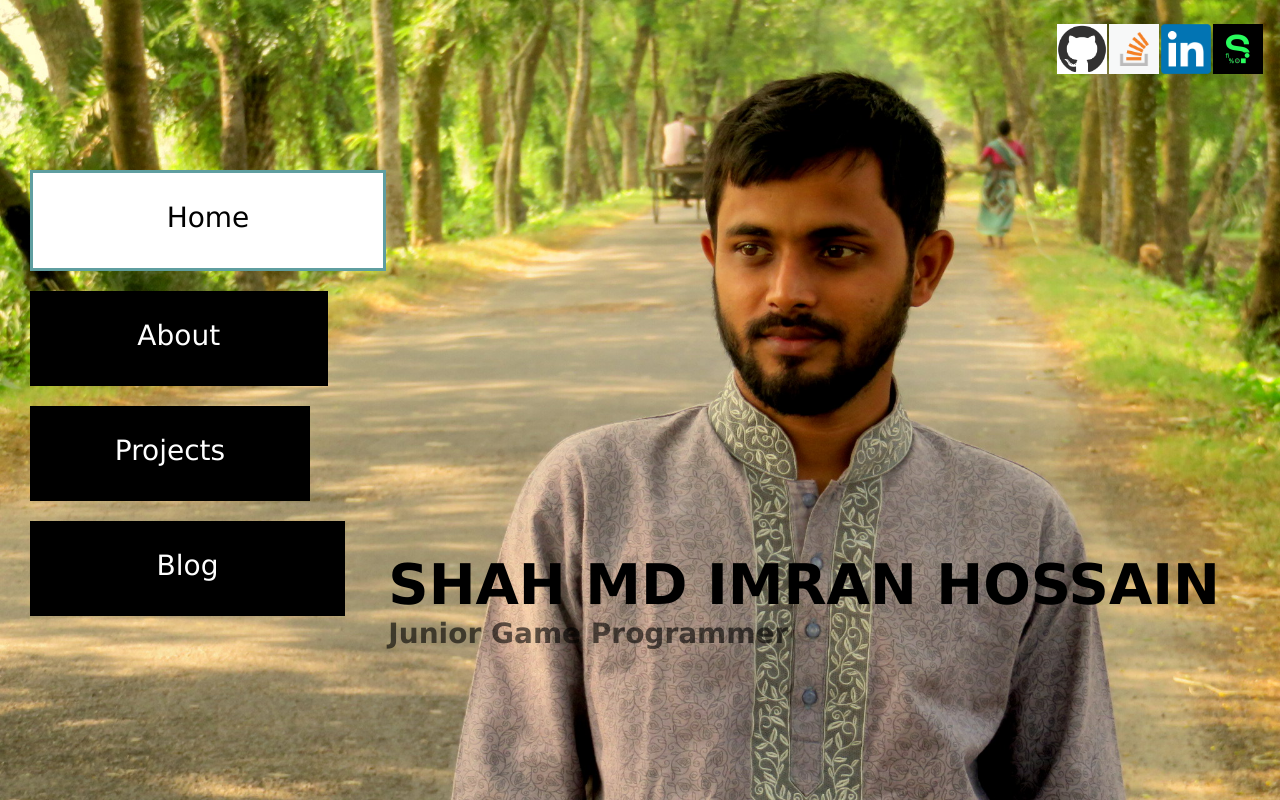
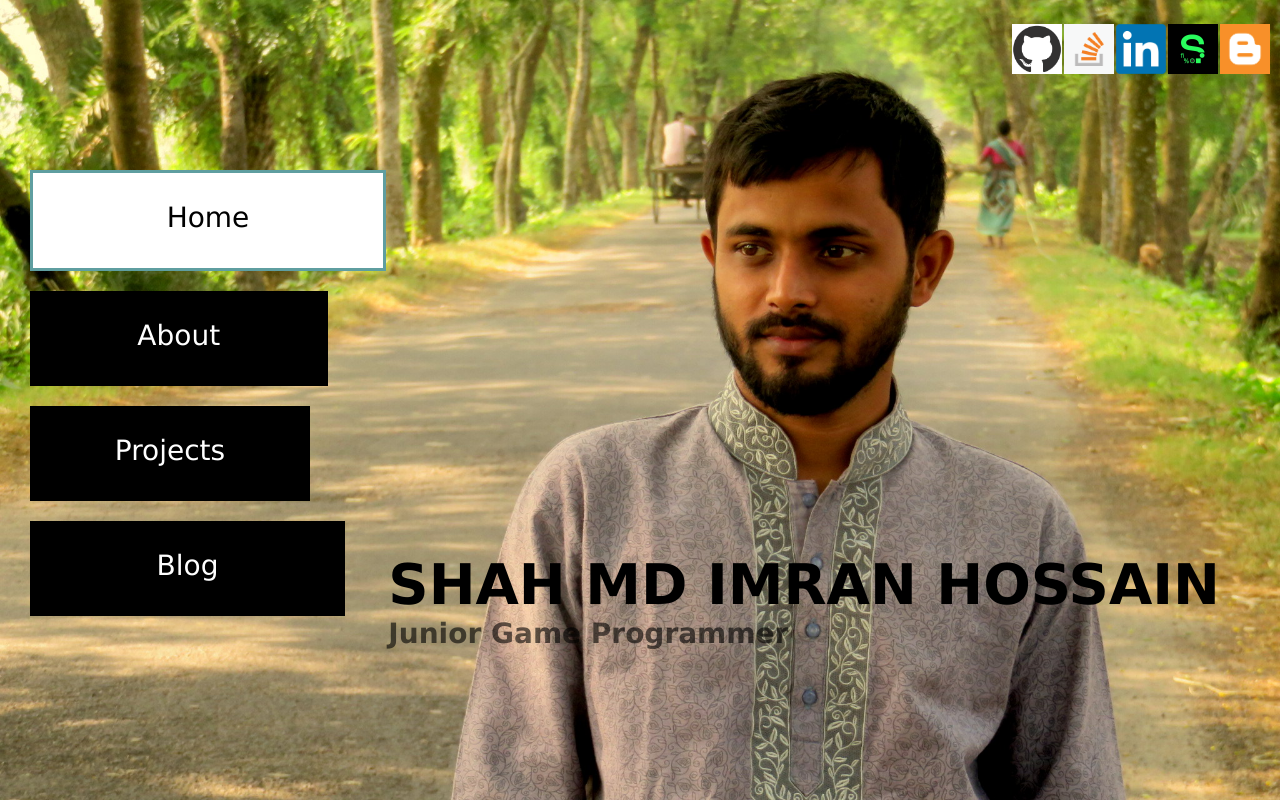
Before and after one commit to Imran4424/Basic-Portfolio, a plain HTML site: page index.html in a window 1280 px wide. Drawn offline with Linux system fonts and the light colour scheme.

Commit message:
portfolio

```diff
--- a/css/style.css
+++ b/css/style.css
@@ -42,7 +42,7 @@ html, body
 	/* float: right; */
 	top: 0;
 	right: 0;
-	padding-right: 175px;
+	padding-right: 220px;
 	padding-top: 20px;
 
 }
--- a/index.html
+++ b/index.html
@@ -22,6 +22,7 @@
 				<th></th>
 				<th></th>
 				<th></th>
+				<th></th>
 			</tr>
 
 			<tr>
@@ -34,6 +35,8 @@
 						width="50" height="50"></a> </td>
 
 				<td> <a href="https://sourcerer.io/imran4424" target="_blank"><img src="images\sourcerer.jpg" width="50" height="50"></a> </td>
+
+				<td> <a href="https://coderavens.blogspot.com" target="_blank"><img src="images\blogger.png" width="50" height="50"></a> </td>
 			</tr>
 		</table>
 
```
Also changed, not shown: images/stackoverflow.png (added).
